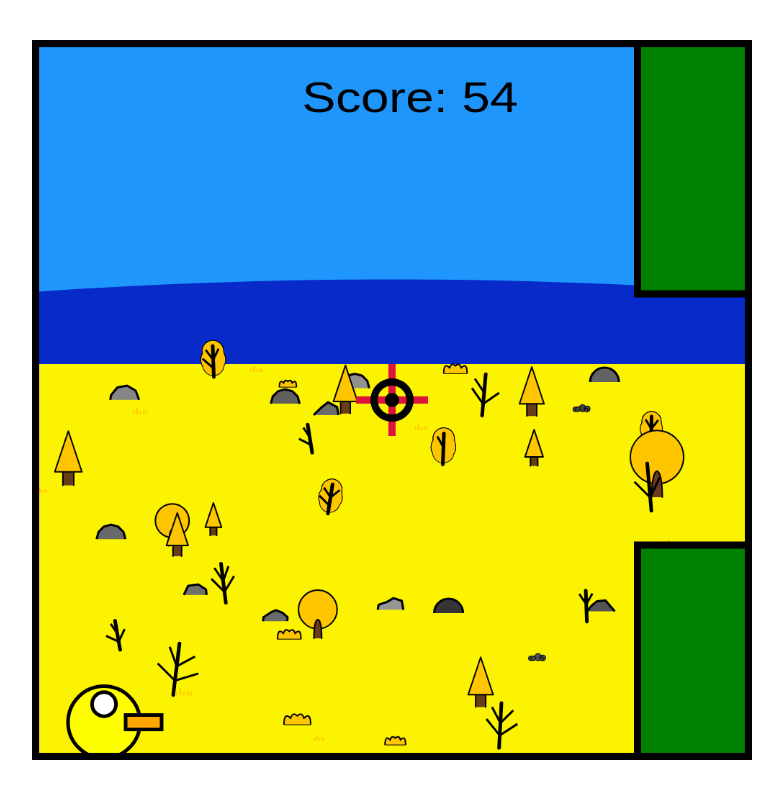
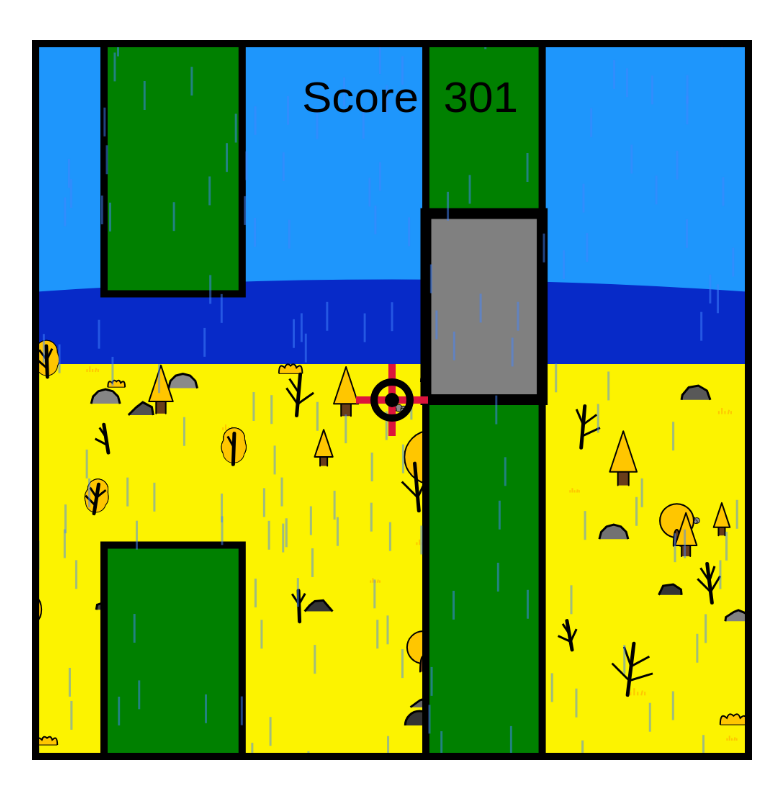
Before and after one commit to GitHenrik/VWD2021, a plain HTML site: page index.html in a window 1280 px wide. Shown: the whole page, without its empty margins (248-1031 px from the left). Drawn offline with Linux system fonts and the light colour scheme.

Commit message:
added weather effects

```diff
--- a/Settings.js
+++ b/Settings.js
@@ -1,12 +1,13 @@
 class Settings {
   //BASE SETTINGS
-  static DRAW_BIRD = true
+  static DRAW_BIRD = false
   static DRAW_WALLS = true
   static DRAW_SCORE = true
   static DRAW_BORDER = true
   static DRAW_CURSOR = true
   static SOUND_ON = false
   static DEATH_ON = true
+  static DRAW_WEATHER = true
 
   //VELOCITY SETTINGS
   static GRAVITY = 0.0005
@@ -19,14 +20,23 @@ class Settings {
   //THEME SETTINGS
   //static THEMES = ["flatlands", "mountainous", "metropolis", "glacier", "cavern", "beach"]
   static THEMES = ["flatlands", "mountainous", "beach"]
-  static THEME_COUNT = 5
+  static themeSets = []
   static currentTheme = ""
-  static themeIndex = 0
+  static themeIndex = Math.floor(Math.random() * Settings.themeSets.length)
   static CHANGE_THEME_INTERVAL = 400
+
+  //WEATHER SETTINGS
+  static WEATHER_TYPES = ["clear", "rainy", "foggy", "sunny"]
+  static WEATHER_COUNT = 20
+  static weathers = []
+  static weatherIndex = 0
+  static RAINDROP_COUNT = 100
+  static FOG_HEIGHT = 1.2
+  static SUN_STRENGTH = 1.5
 
   //BACKGROUND SETTINGS
   static groundLevel = 0.45
-  static horizonLevel = 0.35
+  static horizonLevel = Settings.groundLevel - 0.1
 
   //BACKGROUND ELEMENT SETTINGS
   static bgElementSize = 0.02
@@ -41,5 +51,6 @@ class Settings {
   //OBJECT ARRAYS
   static BIRD = []
   static WALLS = []
-  static themeSets = []
+
+
 }
--- a/component-files/Background.js
+++ b/component-files/Background.js
@@ -1,4 +1,3 @@
-//TODO: refaktoroi silleen, että väriskene tulee tyypistä? -> sopii teemaan
 class Background {
   constructor(theme = "flatlands") {
     this.skyColor = Settings.currentColors.skyColor
@@ -120,7 +119,7 @@ class Background {
   }
 
   /**
-   * Creates a background of the specified type, or one of a basic type, if not specified
+   * Creates a background of the specified type
    * @param {String} theme
    */
   static createBackground(theme) {
--- a/component-files/BackgroundElement.js
+++ b/component-files/BackgroundElement.js
@@ -8,7 +8,6 @@ class BackgroundElement {
     this.elementList = elementList
   }
   draw(ctx) {
-    //lists may be empty in random cases, in which case they are simply not drawn.
     for (let i = 0; i < this.elementList.length; i++) {
       this.elementList[i].draw(ctx)
       this.elementList[i].x -= this.elementList[i].speed
@@ -19,7 +18,6 @@ class BackgroundElement {
   }
 
   static createBackgroundElement(theme = "flatlands") {
-    //randomize which elements this distinct background set has
     let includeRocks = true
     let includePlants = true
     let includePlanets = true
@@ -54,7 +52,7 @@ class BackgroundElement {
           points = Polygons.createPolygonPoints(edges, size, true, true)
         }
 
-        rockList.push(new Rock(Colors.randomGrayColor(), points, size, type))
+        rockList.push(new Rock(points, size, type))
         //randomize properties for the next rock
         edges = 5 + Math.ceil(Math.random() * 7)
         size = Settings.bgElementSize
--- a/component-files/Colors.js
+++ b/component-files/Colors.js
@@ -25,12 +25,6 @@ class Colors {
           plantColors: ["#FFC600"],
           largeObjectColor: "#072AC8"
         }
-      //   colorPalette.push("#072AC8")
-      //   colorPalette.push("#1E96FC")
-      //   colorPalette.push("#A2D6F9")
-      //   colorPalette.push("#FCF300")
-      //   colorPalette.push("#FFC600")
-      //   return colorPalette
       default:
         return colorPalette
     }
--- /dev/null
+++ b/component-files/Fog.js
@@ -0,0 +1,18 @@
+class Fog {
+  constructor() {
+    this.height = Settings.FOG_HEIGHT
+    this.maxThicknessColor = "rgba(255,255,255,0.95)"
+    this.minThicknessColor = "rgba(255,255,255,0)"
+  }
+  draw(ctx) {
+    ctx.save()
+    ctx.beginPath()
+    let fillGradient = ctx.createLinearGradient(0.5, 0, 0.5, this.height)
+    fillGradient.addColorStop(0, this.maxThicknessColor)
+    fillGradient.addColorStop(1, this.minThicknessColor)
+    ctx.fillStyle = fillGradient
+    ctx.rect(0, 0, 1, this.height)
+    ctx.fill()
+    ctx.restore()
+  }
+}
--- /dev/null
+++ b/component-files/Raindrop.js
@@ -0,0 +1,27 @@
+class Raindrop {
+  constructor() {
+    this.x = Math.random()
+    this.y = -Math.random()
+    this.fallSpeed = 0.01 + (Math.random() / 50) //fall speed between 1%-3%
+    this.length = 0.04
+    this.width = 0.003
+  }
+  fall() {
+    this.y += this.fallSpeed
+    if (this.y > 1) {
+      this.y = -this.length
+    }
+  }
+  draw(ctx) {
+    ctx.save()
+    ctx.beginPath()
+    ctx.lineWidth = this.width
+    ctx.strokeStyle = "rgba(69, 134, 255, 0.5)"
+    ctx.translate(this.x, this.y)
+    ctx.moveTo(0, 0)
+    ctx.lineTo(0, this.length)
+    ctx.stroke()
+    ctx.restore()
+    this.fall()
+  }
+}
--- a/component-files/Rock.js
+++ b/component-files/Rock.js
@@ -1,10 +1,10 @@
 class Rock {
-  constructor(color = "gray", points, size, type) {
+  constructor(points, size, type) {
 
     this.y = (Math.random() * (1 - Settings.groundLevel)) + Settings.groundLevel
     this.speed = Settings.BG_ELEMENT_SPEED * this.y
     //this.blur = 3 * (1 - this.y) // Blurring is extremely inefficient in browsers, and causes lag easily
-    this.color = color
+    this.color = Colors.randomGrayColor()
     this.points = points
     this.size = size
     this.x = this.size + Math.random()
--- /dev/null
+++ b/component-files/Sun.js
@@ -0,0 +1,16 @@
+class Sun {
+  constructor() {
+    this.maxGradientColor = "rgba(255, 255, 0, 0.8)"
+    this.minGradientColor = "rgba(255, 230, 0, 0)"
+  }
+  draw(ctx) {
+    ctx.save()
+    ctx.beginPath()
+    let radialGradient = ctx.createRadialGradient(0, 0, 0.2, 0, 0, Settings.SUN_STRENGTH)
+    radialGradient.addColorStop(0, this.maxGradientColor)
+    radialGradient.addColorStop(1, this.minGradientColor)
+    ctx.fillStyle = radialGradient
+    ctx.fillRect(0, 0, 1, 1)
+    ctx.restore()
+  }
+}
--- /dev/null
+++ b/component-files/Weather.js
@@ -0,0 +1,37 @@
+class Weather {
+  constructor(weatherComponentList) {
+    this.weatherComponentList = weatherComponentList
+  }
+  draw(ctx) {
+    if (this.weatherComponentList.length === 0) {
+      return
+    }
+    for (let i = 0; i < this.weatherComponentList.length; i++) {
+      this.weatherComponentList[i].draw(ctx)
+    }
+  }
+  static createWeather(type = "rainy") {
+    switch (type) {
+      case "rainy":
+        //Rainy weather with a pseudo-random amount of raindrops to vary the thickness
+        let raindrops = []
+        let raindropCount = Settings.RAINDROP_COUNT + Math.floor(Math.random() * 100)
+        for (let i = 0; i < raindropCount; i++) {
+          raindrops.push(new Raindrop())
+        }
+        return new Weather(raindrops)
+      case "foggy":
+        //Foggy weather creates a foggy filter over the elements
+        return new Weather([new Fog()])
+      case "sunny":
+        //sunny weather creates a warm-colored aura
+        return new Weather([new Sun()])
+      case "clear":
+        //Clear weather does not affect the viewport
+        return new Weather([])
+      default:
+        //Clear weather by default
+        return new Weather([])
+    }
+  }
+}
--- a/index.html
+++ b/index.html
@@ -13,6 +13,7 @@
 	<script src="component-files/Background.js"></script>
 	<script src="component-files/BackgroundElement.js"></script>
 	<script src="component-files/Bird.js"></script>
+	<script src="component-files/Raindrop.js"></script>
 	<script src="component-files/Corners.js"></script>
 	<script src="component-files/Plant.js"></script>
 	<script src="component-files/Rock.js"></script>
@@ -24,6 +25,9 @@
 	<script src="component-files/Border.js"></script>
 	<script src="component-files/ScoreCounter.js"></script>
 	<script src="component-files/Planet.js"></script>
+	<script src="component-files/Weather.js"></script>
+	<script src="component-files/Fog.js"></script>
+	<script src="component-files/Sun.js"></script>
 </head>
 
 <body id="main-body" onload="main()">
--- a/main.js
+++ b/main.js
@@ -20,6 +20,9 @@ function resetGame() {
 	while (Settings.BIRD.length > 0) {
 		Settings.BIRD.pop()
 	}
+	while (Settings.weathers.length > 0) {
+		Settings.weathers.pop()
+	}
 	while (Settings.WALLS.length > 0) {
 		Settings.WALLS.pop()
 	}
@@ -30,13 +33,18 @@ function resetGame() {
 //looppi, missä tehdään THEME SETS määrä eri juttuja. Ei tarvii sisäisiä looppeja. Nämä sitten talle netaan johonkin bg-set-olioon ehkä
 function initializeElements() {
 	//initialize themed background sets
-	for (let i = 0; i < Settings.THEME_COUNT; i++) {
+	for (let i = 0; i < Settings.THEMES.length; i++) {
 		Settings.currentTheme = Settings.THEMES[Math.floor(Math.random() * Settings.THEMES.length)]
 		Settings.currentColors = Colors.createColorPalette(Settings.currentTheme)
 		let background = Background.createBackground(Settings.currentTheme)
 		let backgroundElements = BackgroundElement.createBackgroundElement(Settings.currentTheme)
 		Settings.themeSets.push(new ThemeSet(background, backgroundElements))
 
+	}
+
+	//initialize weathers
+	for (let i = 0; i < Settings.WEATHER_COUNT; i++) {
+		Settings.weathers.push(Weather.createWeather(Settings.WEATHER_TYPES[Math.floor(Math.random() * Settings.WEATHER_TYPES.length)]))
 	}
 
 	//initialize bird
@@ -137,6 +145,7 @@ Drawing order:
 1. background
 2. background elements
 3. bird and obstacles
+3.5. weather
 4. border
 5. score board
 6. cursor
@@ -146,8 +155,9 @@ Drawing order:
 
 	Settings.themeSets[Settings.themeIndex].draw(ctx)
 
-	//change theme every now and then
+	//change theme and weather every now and then
 	if (GlobalVariables.currentScore % Settings.CHANGE_THEME_INTERVAL === 0) {
+		Settings.weatherIndex = Math.floor(Math.random() * Settings.weathers.length)
 		if (Settings.themeIndex + 1 >= Settings.themeSets.length) {
 			Settings.themeIndex = 0
 		} else {
@@ -163,6 +173,11 @@ Drawing order:
 			Settings.WALLS[i].draw(ctx)
 		}
 	}
+
+	if (Settings.DRAW_WEATHER) {
+		Settings.weathers[Settings.weatherIndex].draw(ctx)
+	}
+
 	if (Settings.DRAW_BORDER) {
 		Border.drawBorder(ctx)
 	}
```
